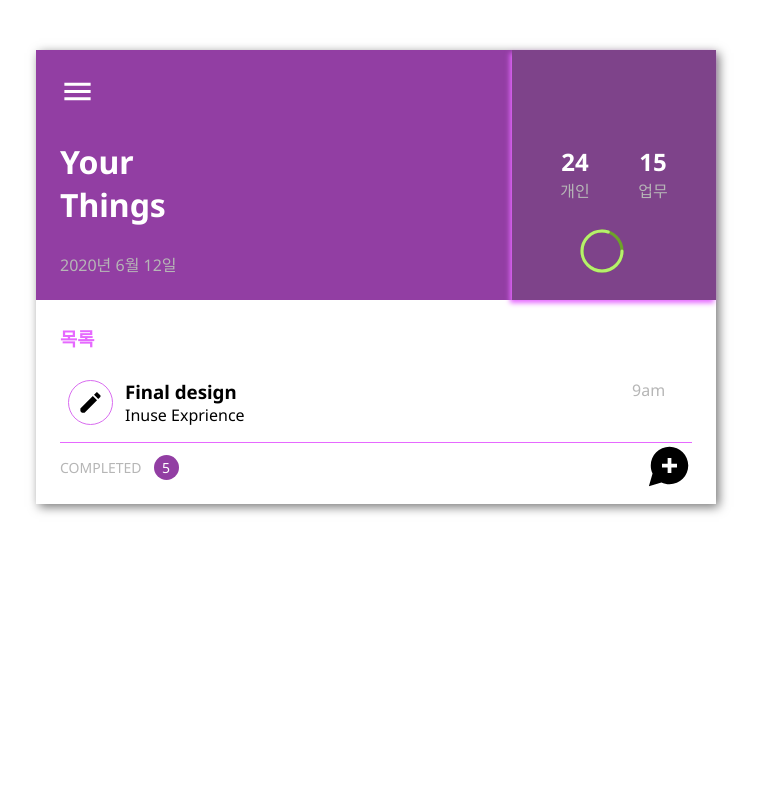
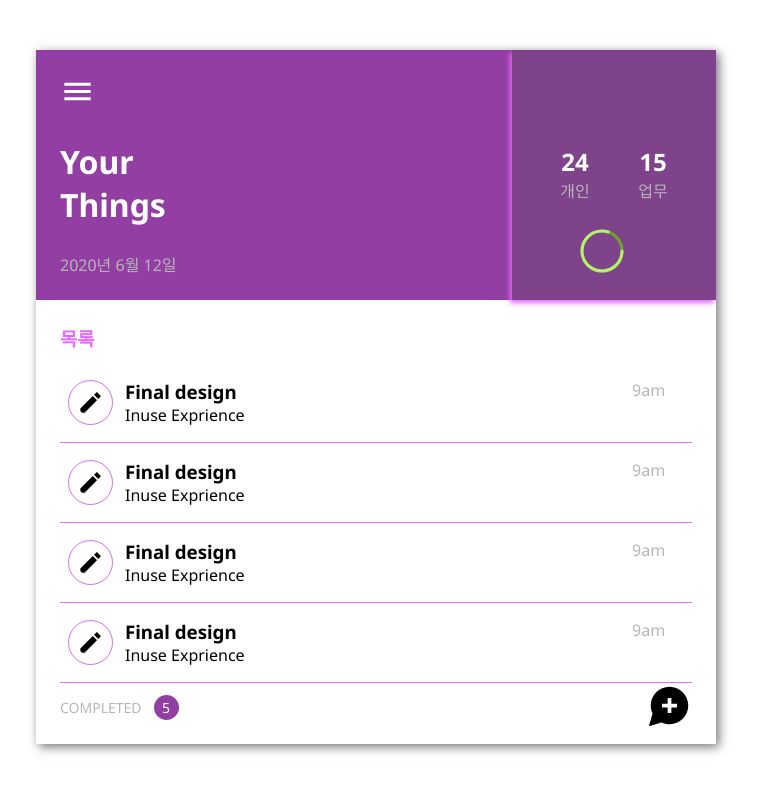
Before and after one commit to LeeSeongJinCa/TS-React-Redux, a React app: page / in a window 1280 px wide. Shown: the top 792 px of the page, without its empty margins (264-1021 px from the left). Built offline with nearby package versions, Linux system fonts and the light colour scheme.

Commit message:
[MODIFY] <Main.tsx> 메인 오류 고침
2020.06.13

```diff
--- a/src/components/Main/Main.tsx
+++ b/src/components/Main/Main.tsx
@@ -1,8 +1,6 @@
 import * as React from 'react';
 import * as S from './style';
-import { Preview } from '../';
-import pencilSvg from '../../assets/icon/pencil.svg';
-import plusSvg from '../../assets/icon/plus.svg';
+import { Preview, Inbox } from '../';
 
 interface Props { }
 
@@ -12,31 +10,9 @@
       <S.MainHeader>
         <Preview />
       </S.MainHeader>
-      <section id="inbox">
-        <h3>목록</h3>
-        <ul>
-
-          <li>
-            <div className="img-wrap">
-              <img src={pencilSvg} alt="pencil" title="pencil" />
-            </div>
-            <div className="info">
-              <h3>Final design</h3>
-              <p>Inuse Exprience</p>
-            </div>
-            <div className="until"><span>9am</span></div>
-          </li>
-
-        </ul>
-        <div id="bottom-wrap">
-          <div id="completed-wrap">
-            <span>COMPLETED</span><span id="completed-num">5</span>
-          </div>
-          <img id="plus" src={plusSvg} alt="plus" title="plus" />
-        </div>
-      </section>
+      <Inbox />
     </S.Main>
-  );
-};
+  )
+}
 
 export default Main;
```
